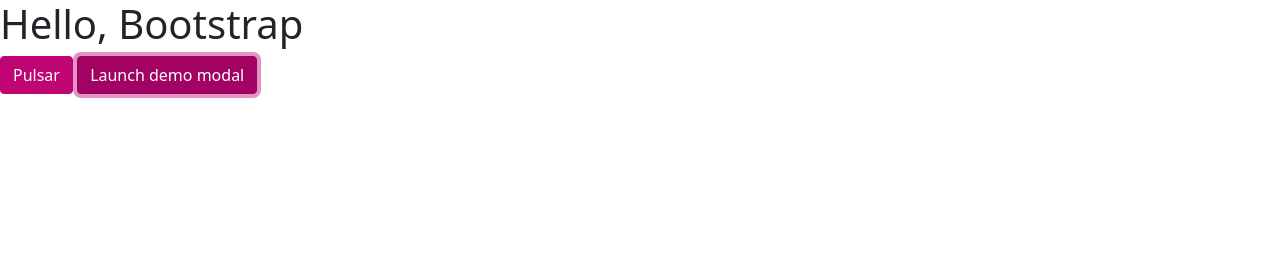
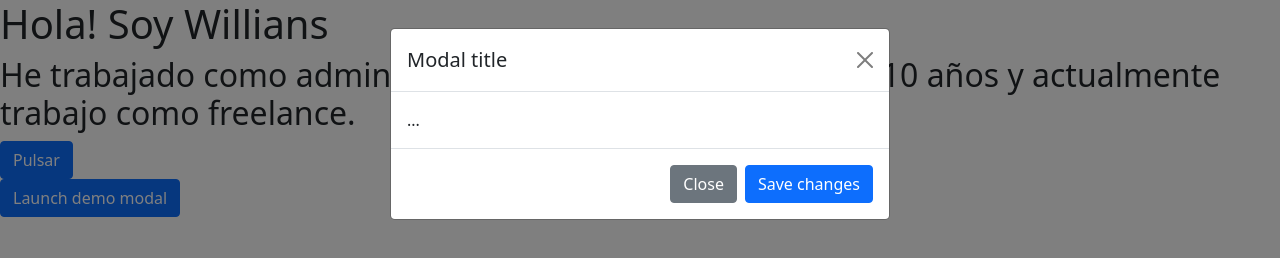
Before and after one commit to WilliansPatino/WilliansPatino.github.io, a website: page index.html in a window 1280 px wide. Both pictures are taken after a click on the button "Launch demo modal". Drawn offline with nearby package versions, Linux system fonts and the light colour scheme.

Commit message:
Ajuste para enlazar bootstrap

```diff
--- a/index.html
+++ b/index.html
@@ -5,29 +5,37 @@
     <meta charset="utf-8">
     <meta name="viewport" content="width=device-width, initial-scale=1">
     <!-- <link rel="stylesheet" href="main.css"> -->
-    <link rel="stylesheet" type="text/css" href="https://WilliansPatino.github.io/main.css">
-
+    <!-- <link rel="stylesheet" type="text/css" href="https://WilliansPatino.github.io/main.css"> -->
+    <!-- Bootstrap CSS -->
+    <link href="https://cdn.jsdelivr.net/npm/bootstrap@5.1.3/dist/css/bootstrap.min.css" rel="stylesheet" integrity="sha384-1BmE4kWBq78iYhFldvKuhfTAU6auU8tT94WrHftjDbrCEXSU1oBoqyl2QvZ6jIW3" crossorigin="anonymous">
      <title>Web Personal, Willians Patiño</title>
   </head>
   <body>
-    <h1>Hello, Bootstrap</h1>
+    <section>
+      <h1>Hola!  Soy Willians</h1>
+      <h2>He trabajado como administrador de sistemas por más de 10 años y actualmente trabajo como freelance.</h2>
 
-    <button class="btn btn-primary bt-lg">Pulsar</button>
+    </section>
+    <section>
+      <button class="btn btn-primary bt-lg">Pulsar</button>
+    </section>
 
-    <!-- Button trigger modal -->
+    <section>
+      <!-- Button trigger modal -->
 <button type="button" class="btn btn-primary" data-bs-toggle="modal" data-bs-target="#exampleModal">
   Launch demo modal
 </button>
 
-<div class="modal" tabindex="-1">
+<!-- Modal -->
+<div class="modal fade" id="exampleModal" tabindex="-1" aria-labelledby="exampleModalLabel" aria-hidden="true">
   <div class="modal-dialog">
     <div class="modal-content">
       <div class="modal-header">
-        <h5 class="modal-title">Modal title</h5>
+        <h5 class="modal-title" id="exampleModalLabel">Modal title</h5>
         <button type="button" class="btn-close" data-bs-dismiss="modal" aria-label="Close"></button>
       </div>
       <div class="modal-body">
-        <p>Modal body text goes here.</p>
+        ...
       </div>
       <div class="modal-footer">
         <button type="button" class="btn btn-secondary" data-bs-dismiss="modal">Close</button>
@@ -36,8 +44,13 @@
     </div>
   </div>
 </div>
+    </section>
 
-  <script src="/node_modules/bootstrap/dist/js/bootstrap.min.js"></script>
 
+
+  <!-- <script src="/node_modules/bootstrap/dist/js/bootstrap.min.js"></script> -->
+  <!-- <script src="https://cdn.jsdelivr.net/npm/bootstrap@5.1.3/dist/js/bootstrap.bundle.min.js" integrity="sha384-ka7Sk0Gln4gmtz2MlQnikT1wXgYsOg+OMhuP+IlRH9sENBO0LRn5q+8nbTov4+1p" crossorigin="anonymous"></script> -->
+  <script src="https://cdn.jsdelivr.net/npm/@popperjs/core@2.10.2/dist/umd/popper.min.js" integrity="sha384-7+zCNj/IqJ95wo16oMtfsKbZ9ccEh31eOz1HGyDuCQ6wgnyJNSYdrPa03rtR1zdB" crossorigin="anonymous"></script>
+  <script src="https://cdn.jsdelivr.net/npm/bootstrap@5.1.3/dist/js/bootstrap.min.js" integrity="sha384-QJHtvGhmr9XOIpI6YVutG+2QOK9T+ZnN4kzFN1RtK3zEFEIsxhlmWl5/YESvpZ13" crossorigin="anonymous"></script>
   </body>
 </html>
```
